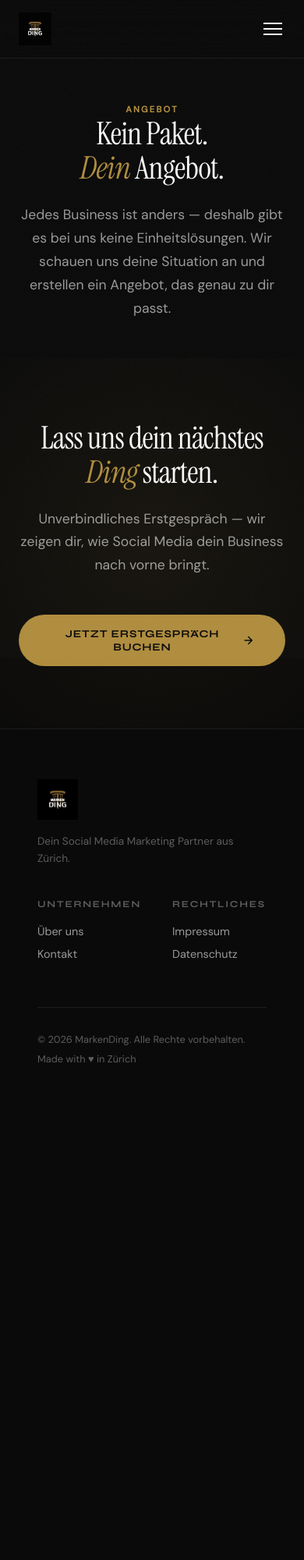
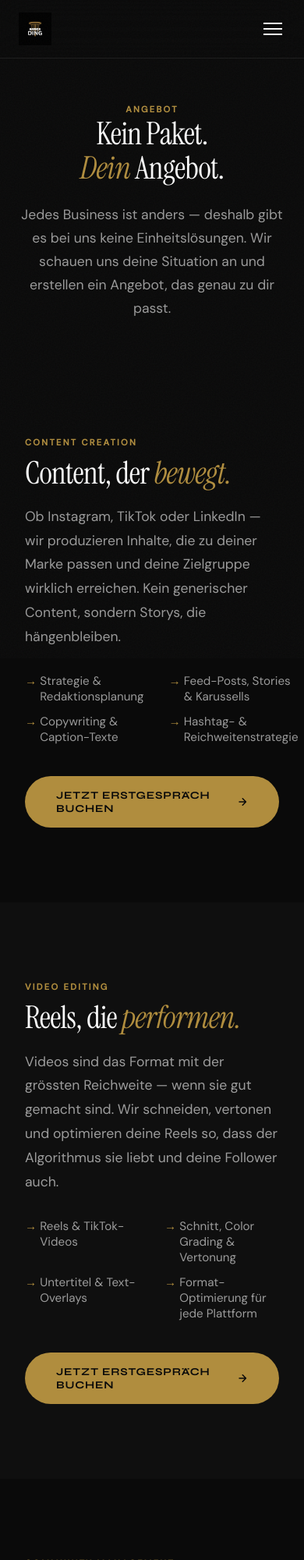
Before and after one commit to servankoyuncu/marken-ding-website, a website: page pages/angebot.html in a window 390 px wide. Shown: the top 2000 px of the page at 78% size. Before the commit the page ends 1406 px from the top, so only its background shows below. Drawn offline with Linux system fonts and the light colour scheme.

Commit message:
Some fixes

```diff
--- a/css/styles.css
+++ b/css/styles.css
@@ -944,12 +944,70 @@
   transform: translateY(0);
 }
 
+/* ─── SERVICE DETAIL ─── */
+.service-detail {
+  padding: 6rem 2rem;
+  max-width: 860px;
+  margin: 0 auto;
+}
+.service-detail--alt {
+  background: rgba(255,255,255,0.02);
+  max-width: 100%;
+  padding: 6rem 2rem;
+}
+.service-detail--alt .service-detail-inner {
+  max-width: 860px;
+  margin: 0 auto;
+}
+.service-detail-inner .section-title {
+  margin: 0.5rem 0 1.2rem;
+}
+.service-detail-inner > p {
+  color: var(--white-dim);
+  font-size: 1.1rem;
+  line-height: 1.75;
+  margin-bottom: 2rem;
+  max-width: 640px;
+}
+.service-detail-list {
+  list-style: none;
+  padding: 0;
+  margin: 0 0 2.5rem;
+  display: grid;
+  grid-template-columns: 1fr 1fr;
+  gap: 0.75rem 2rem;
+}
+.service-detail-list li {
+  color: var(--white-dim);
+  padding-left: 1.2rem;
+  position: relative;
+  font-size: 0.95rem;
+}
+.service-detail-list li::before {
+  content: '→';
+  position: absolute;
+  left: 0;
+  color: var(--gold);
+}
+
 /* ─── RESPONSIVE ─── */
 @media (max-width: 900px) {
   nav { padding: 1rem 1.5rem; }
-  .nav-links { display: none !important; }
-  .nav-cta { display: none !important; }
+  .nav-links { display: none; }
+  .nav-cta { display: none; }
   .nav-toggle { display: flex; }
+  nav.nav-open .nav-links {
+    display: flex;
+    flex-direction: column;
+    position: absolute;
+    top: 100%;
+    left: 0;
+    right: 0;
+    background: var(--black);
+    padding: 1.5rem 2rem;
+    gap: 1.2rem;
+    border-top: 1px solid rgba(255,255,255,0.08);
+  }
   .hero { padding: 8rem 1.5rem 4rem; }
   .hero-stats { flex-direction: column; gap: 2rem; }
   .hero-actions { flex-direction: column; gap: 1rem; }
--- a/pages/angebot.html
+++ b/pages/angebot.html
@@ -8,7 +8,7 @@
   <link rel="preconnect" href="https://fonts.googleapis.com">
   <link rel="preconnect" href="https://fonts.gstatic.com" crossorigin>
   <link href="https://fonts.googleapis.com/css2?family=Instrument+Serif:ital@0;1&family=Syne:wght@400;500;600;700;800&family=DM+Sans:ital,opsz,wght@0,9..40,300;0,9..40,400;0,9..40,500;1,9..40,300;1,9..40,400&display=swap" rel="stylesheet">
-  <link rel="stylesheet" href="../css/styles.css?v=3">
+  <link rel="stylesheet" href="../css/styles.css?v=5">
 </head>
 <body>
   <nav>
@@ -27,6 +27,60 @@
     <h1 class="section-title">Kein Paket.<br><em>Dein</em> Angebot.</h1>
     <p>Jedes Business ist anders — deshalb gibt es bei uns keine Einheitslösungen. Wir schauen uns deine Situation an und erstellen ein Angebot, das genau zu dir passt.</p>
   </section>
+  <!-- ─── CONTENT CREATION ─── -->
+  <section class="service-detail reveal" id="content-creation">
+    <div class="service-detail-inner">
+      <span class="section-label">Content Creation</span>
+      <h2 class="section-title">Content, der <em>bewegt.</em></h2>
+      <p>Ob Instagram, TikTok oder LinkedIn — wir produzieren Inhalte, die zu deiner Marke passen und deine Zielgruppe wirklich erreichen. Kein generischer Content, sondern Storys, die hängenbleiben.</p>
+      <ul class="service-detail-list">
+        <li>Strategie & Redaktionsplanung</li>
+        <li>Feed-Posts, Stories & Karussells</li>
+        <li>Copywriting & Caption-Texte</li>
+        <li>Hashtag- & Reichweitenstrategie</li>
+      </ul>
+      <a href="kontakt.html" class="btn-primary">Jetzt Erstgespräch buchen
+        <svg width="18" height="18" viewBox="0 0 24 24" fill="none" stroke="currentColor" stroke-width="2.5" stroke-linecap="round" stroke-linejoin="round"><path d="M5 12h14M12 5l7 7-7 7"/></svg>
+      </a>
+    </div>
+  </section>
+
+  <!-- ─── VIDEO EDITING ─── -->
+  <section class="service-detail service-detail--alt reveal" id="video-editing">
+    <div class="service-detail-inner">
+      <span class="section-label">Video Editing</span>
+      <h2 class="section-title">Reels, die <em>performen.</em></h2>
+      <p>Videos sind das Format mit der grössten Reichweite — wenn sie gut gemacht sind. Wir schneiden, vertonen und optimieren deine Reels so, dass der Algorithmus sie liebt und deine Follower auch.</p>
+      <ul class="service-detail-list">
+        <li>Reels & TikTok-Videos</li>
+        <li>Schnitt, Color Grading & Vertonung</li>
+        <li>Untertitel & Text-Overlays</li>
+        <li>Format-Optimierung für jede Plattform</li>
+      </ul>
+      <a href="kontakt.html" class="btn-primary">Jetzt Erstgespräch buchen
+        <svg width="18" height="18" viewBox="0 0 24 24" fill="none" stroke="currentColor" stroke-width="2.5" stroke-linecap="round" stroke-linejoin="round"><path d="M5 12h14M12 5l7 7-7 7"/></svg>
+      </a>
+    </div>
+  </section>
+
+  <!-- ─── COMMUNITY MANAGEMENT ─── -->
+  <section class="service-detail reveal" id="community-management">
+    <div class="service-detail-inner">
+      <span class="section-label">Community Management</span>
+      <h2 class="section-title">Deine Community in <em>guten Händen.</em></h2>
+      <p>Eine aktive Community baut Vertrauen auf und bringt Kunden. Wir übernehmen die Kommunikation mit deinen Followern — schnell, authentisch und in deinem Ton.</p>
+      <ul class="service-detail-list">
+        <li>Kommentar- & DM-Beantwortung</li>
+        <li>Aktives Engagement & Interaktionen</li>
+        <li>Monitoring & Reporting</li>
+        <li>Krisenmanagement & Eskalationshandling</li>
+      </ul>
+      <a href="kontakt.html" class="btn-primary">Jetzt Erstgespräch buchen
+        <svg width="18" height="18" viewBox="0 0 24 24" fill="none" stroke="currentColor" stroke-width="2.5" stroke-linecap="round" stroke-linejoin="round"><path d="M5 12h14M12 5l7 7-7 7"/></svg>
+      </a>
+    </div>
+  </section>
+
   <section class="cta-section">
     <h2 class="section-title reveal">Lass uns dein nächstes<br><em>Ding</em> starten.</h2>
     <p class="reveal">Unverbindliches Erstgespräch — wir zeigen dir, wie Social Media dein Business nach vorne bringt.</p>
```
Also changed, not shown: index.html (+6 -6 lines), pages/about.html (+2 -2 lines), pages/blog.html (+1 -1 lines), pages/danke.html (+1 -1 lines), pages/datenschutz.html (+1 -1 lines), pages/impressum.html (+1 -1 lines), pages/kontakt.html (+2 -2 lines), .claude/settings.local.json.
